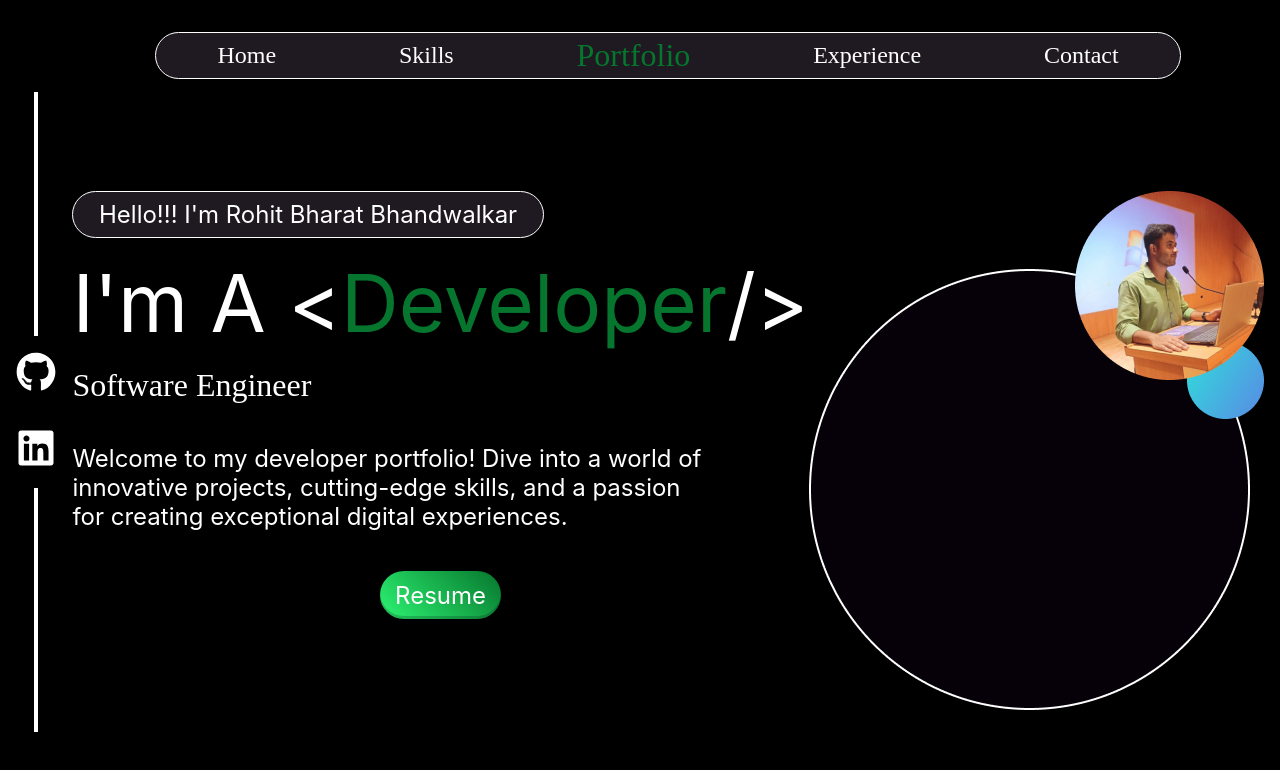
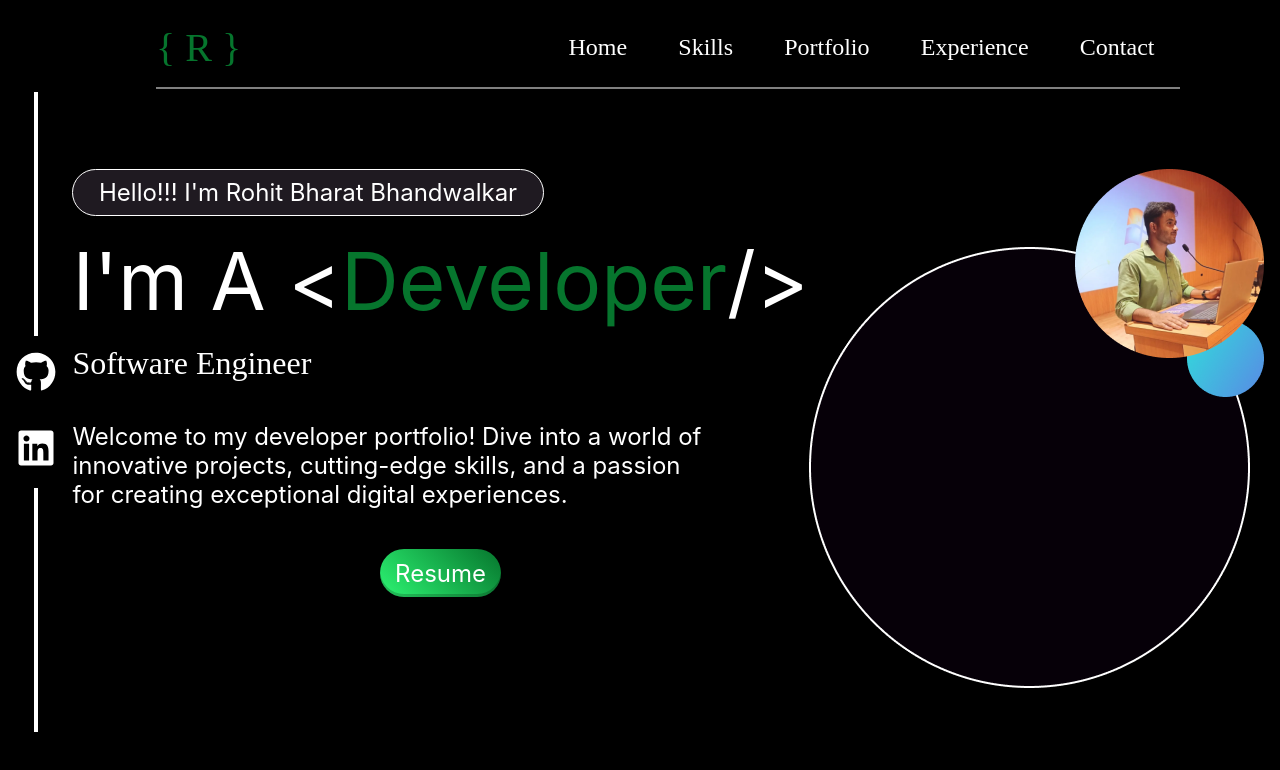
Before and after one commit to RohitBB3010/portfolio, a React (Create React App) app: page / in a window 1280 px wide. Shown: the top 770 px of the page. Built offline with nearby package versions, Linux system fonts and the light colour scheme; a web font is replaced by a local one.

Commit message:
navbar changed

```diff
--- a/src/components/navbar.css
+++ b/src/components/navbar.css
@@ -4,7 +4,7 @@
     font-family: 'Jet Brains';
     src: url('../fonts/JetBrainsMonoNL-Regular.ttf');
 }
-
+/*
 .navbar{
     border: solid #ffff 1px;
     width: 80vw;
@@ -36,4 +36,33 @@
 #navbar_heading{
     font-size: 2rem;
     color: var(--secondary3);
+} */
+
+.navbar{
+    padding-bottom: 2vh;
+    display: flex;
+    justify-content: space-between;
+    align-items: center;
+    margin: 3vh auto 0 auto;
+    width: 80vw;
+    border-bottom: solid 2px rgba(255, 255, 255, 0.5);
 }
+
+.navbar_left{
+    color: var(--secondary3);
+    font-family: 'Jet Brains Mono';
+    font-size: 2.5rem;
+}
+
+.navbar_list{
+    display: flex;
+    justify-content: space-between;
+}
+
+.navbar_items{
+    padding: 0 2vw;
+    color: var(--light1);
+    text-decoration: none;
+    font-size: 1.5rem;
+    font-family: 'Jet Brains';
+}
--- a/src/components/navbar.js
+++ b/src/components/navbar.js
@@ -5,18 +5,16 @@ const Navbar = () => {
 
     return (
         <div className="navbar">
-            <ul className="navbar_list">
-                {/* <li> <a className="navbar_items" href = "#!"> Home </a> </li>
-                <li> <a className="navbar_items"  href = "#skills"> Skills </a> </li>
-                <li > <a className="navbar_items" href = "#!" id="navbar_heading"> Portfolio </a> </li>
-                <li> <a className="navbar_items" href = "#!"> Experience </a> </li>
-                <li> <a className="navbar_items"  href = "#!"> Contact </a> </li> */}
+            <div className="navbar_left">
+                &#123; R &#125;
+            </div>
+            <div className="navbar_list">
                 <Link to = "/" className="navbar_items"> Home </Link>
                 <Link to = "/skills" className="navbar_items"> Skills </Link>
                 <Link className="navbar_items" id = "navbar_heading"> Portfolio </Link>
                 <Link to = "/experience" className="navbar_items"> Experience </Link>
                 <Link to = "/contact" className="navbar_items"> Contact </Link>
-            </ul>
+            </div>
         </div>
     );
 
```
